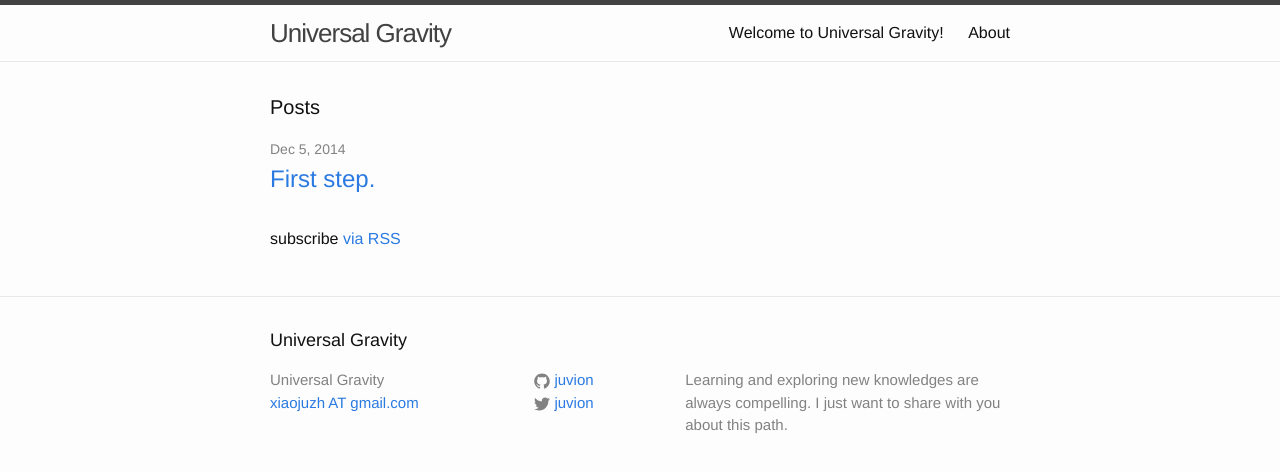
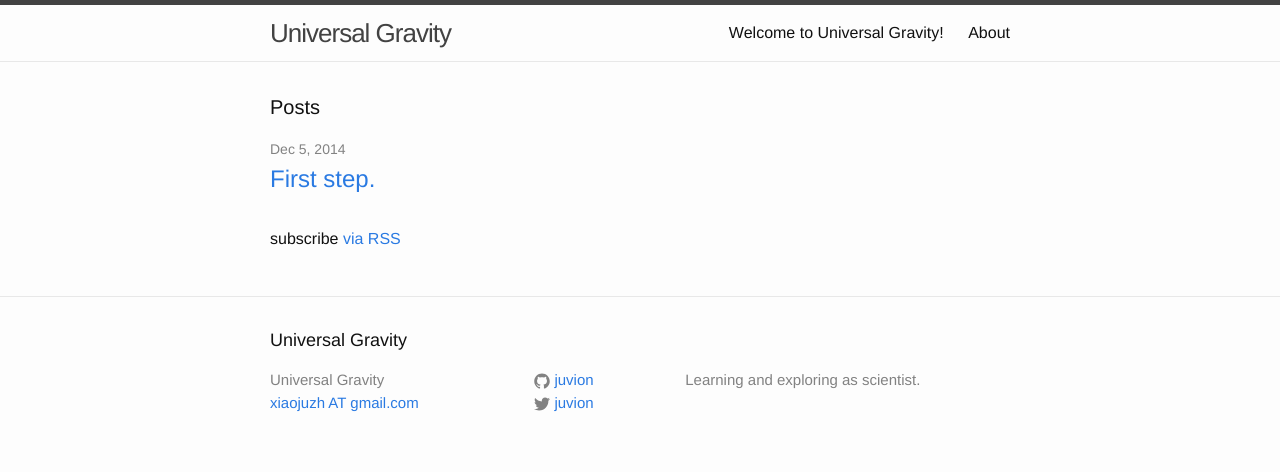
Before and after one commit to juvion/juvion.github.io, a Jekyll site: the page built from index.html, in a window 1280 px wide. Shown: the top 472 px of the page. Built offline with Jekyll 4.4.1, drawn with Linux system fonts in a browser that asks for light colours; Markdown is read by kramdown in place of the engine named in the settings.

```diff
--- a/_config.yml
+++ b/_config.yml
@@ -2,7 +2,7 @@
 title: Universal Gravity
 email: xiaojuzh AT gmail.com
 description: > # this means to ignore newlines until "baseurl:"
-  Learning and exploring new knowledges are always compelling. I just want to share with you about this path.
+  Learning and exploring as scientist.
 baseurl: "" # the subpath of your site, e.g. /blog/
 url: "http://juvion.github.io" # the base hostname & protocol for your site
 twitter_username: juvion
```
